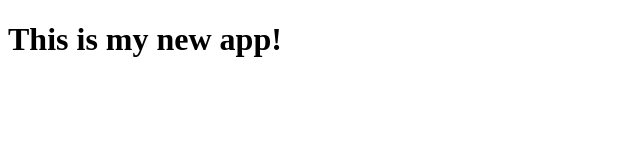
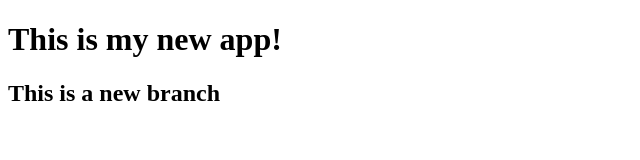
Before and after one commit to dhruvja/standcan, a plain HTML site: page index.html in a window 1280 px wide. Shown: the whole page, without its empty margins (0-640 px from the left). Drawn offline with Linux system fonts and the light colour scheme.

Commit message:
added a new branch

```diff
--- a/index.html
+++ b/index.html
@@ -5,8 +5,10 @@
     <meta http-equiv="X-UA-Compatible" content="IE=edge">
     <meta name="viewport" content="width=device-width, initial-scale=1.0">
     <title>New app</title>
+    <title>Login Page</title>
 </head>
 <body>
     <h1>This is my new app!</h1>
+    <h2>This is a new branch</h2>
 </body>
 </html>
```
